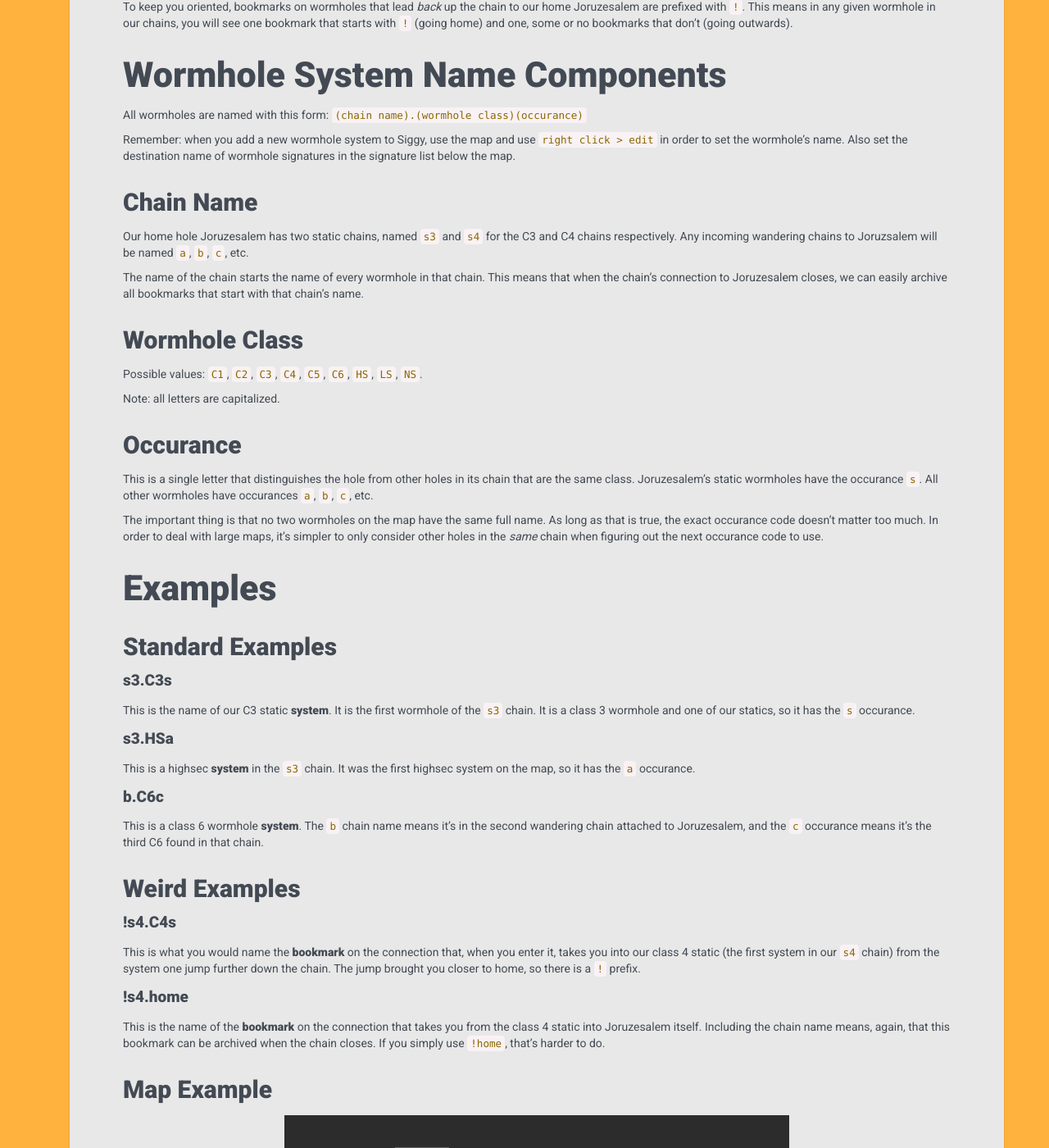
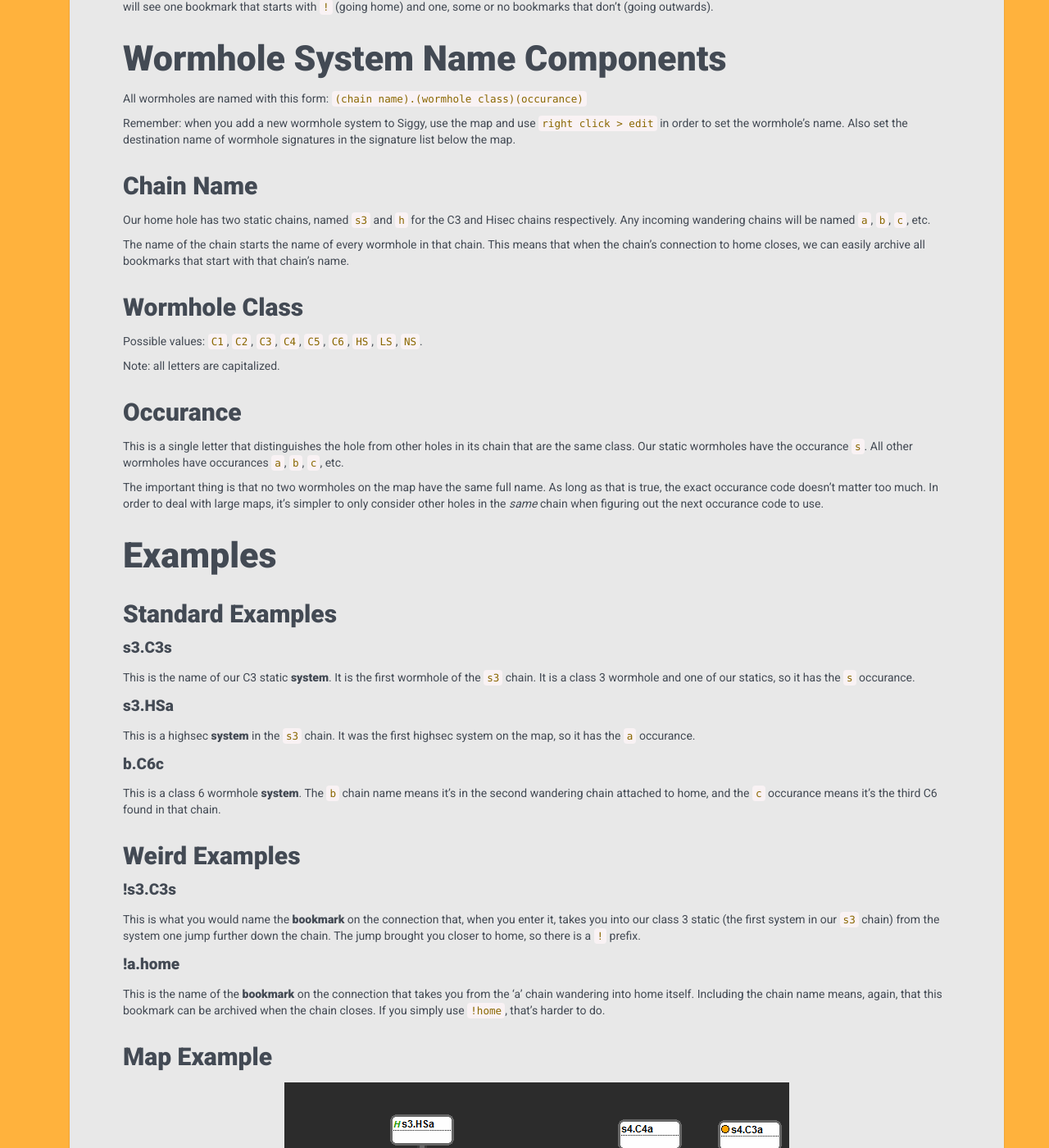
Before and after one commit to all-out/guides, a Jekyll site: the page built from _guides/bookmarks.md, in a window 1280 px wide and 1400 px high, scrolled down 875 px. Shown: the whole window at 82% size. Built offline with Jekyll 4.4.1, drawn with Linux system fonts in a browser that asks for light colours; some of the changed text lies outside the part shown.

Commit message:
Update bookmarks.md

```diff
--- a/_guides/bookmarks.md
+++ b/_guides/bookmarks.md
@@ -10,7 +10,7 @@
   navigate through our chains with very little effort.
 ---
 
-Adapted from Oruze Cruise's [Guide to Naming WH Maps & Bookmarks]({{site.baseurl}}/img/oruze_bookmark_guide.png).  All-Out is using Oruze's naming system for the moment because we are sharing a wormhole with them.
+Adapted from Oruze Cruise's [Guide to Naming WH Maps & Bookmarks]({{site.baseurl}}/img/oruze_bookmark_guide.png).
 
 ## Overview
 
@@ -21,7 +21,7 @@
 
 Every wormhole bookmark is named after the system you will land in if you jump through the wormhole.
 
-To keep you oriented, bookmarks on wormholes that lead *back* up the chain to our home Joruzesalem are prefixed with `!`.  This means in any given wormhole in our chains, you will see one bookmark that starts with `!` (going home) and one, some or no bookmarks that don't (going outwards).
+To keep you oriented, bookmarks on wormholes that lead *back* up the chain to our home are prefixed with `!`.  This means in any given wormhole in our chains, you will see one bookmark that starts with `!` (going home) and one, some or no bookmarks that don't (going outwards).
 
 
 ## Wormhole System Name Components
@@ -33,9 +33,9 @@
 
 ### Chain Name
 
-Our home hole Joruzesalem has two static chains, named `s3` and `s4` for the C3 and C4 chains respectively.  Any incoming wandering chains to Joruzsalem will be named `a`, `b`, `c`, etc.
+Our home hole has two static chains, named `s3` and `h` for the C3 and Hisec chains respectively.  Any incoming wandering chains will be named `a`, `b`, `c`, etc.
 
-The name of the chain starts the name of every wormhole in that chain.  This means that when the chain's connection to Joruzesalem closes, we can easily archive all bookmarks that start with that chain's name.
+The name of the chain starts the name of every wormhole in that chain.  This means that when the chain's connection to home closes, we can easily archive all bookmarks that start with that chain's name.
 
 
 ### Wormhole Class
@@ -46,7 +46,7 @@
 
 ### Occurance
 
-This is a single letter that distinguishes the hole from other holes in its chain that are the same class.  Joruzesalem's static wormholes have the occurance `s`.  All other wormholes have occurances `a`, `b`, `c`, etc.
+This is a single letter that distinguishes the hole from other holes in its chain that are the same class.  Our static wormholes have the occurance `s`.  All other wormholes have occurances `a`, `b`, `c`, etc.
 
 The important thing is that no two wormholes on the map have the same full name.  As long as that is true, the exact occurance code doesn't matter too much.  In order to deal with large maps, it's simpler to only consider other holes in the *same* chain when figuring out the next occurance code to use.
 
@@ -65,18 +65,18 @@
 
 #### b.C6c
 
-This is a class 6 wormhole **system**.  The `b` chain name means it's in the second wandering chain attached to Joruzesalem, and the `c` occurance means it's the third C6 found in that chain.
+This is a class 6 wormhole **system**.  The `b` chain name means it's in the second wandering chain attached to home, and the `c` occurance means it's the third C6 found in that chain.
 
 
 ### Weird Examples
 
-#### !s4.C4s
+#### !s3.C3s
 
-This is what you would name the **bookmark** on the connection that, when you enter it, takes you into our class 4 static (the first system in our `s4` chain) from the system one jump further down the chain.  The jump brought you closer to home, so there is a `!` prefix.
+This is what you would name the **bookmark** on the connection that, when you enter it, takes you into our class 3 static (the first system in our `s3` chain) from the system one jump further down the chain.  The jump brought you closer to home, so there is a `!` prefix.
 
-#### !s4.home
+#### !a.home
 
-This is the name of the **bookmark** on the connection that takes you from the class 4 static into Joruzesalem itself.  Including the chain name means, again, that this bookmark can be archived when the chain closes.  If you simply use `!home`, that's harder to do.
+This is the name of the **bookmark** on the connection that takes you from the 'a' chain wandering into home itself.  Including the chain name means, again, that this bookmark can be archived when the chain closes.  If you simply use `!home`, that's harder to do.
 
 ### Map Example
 
```
